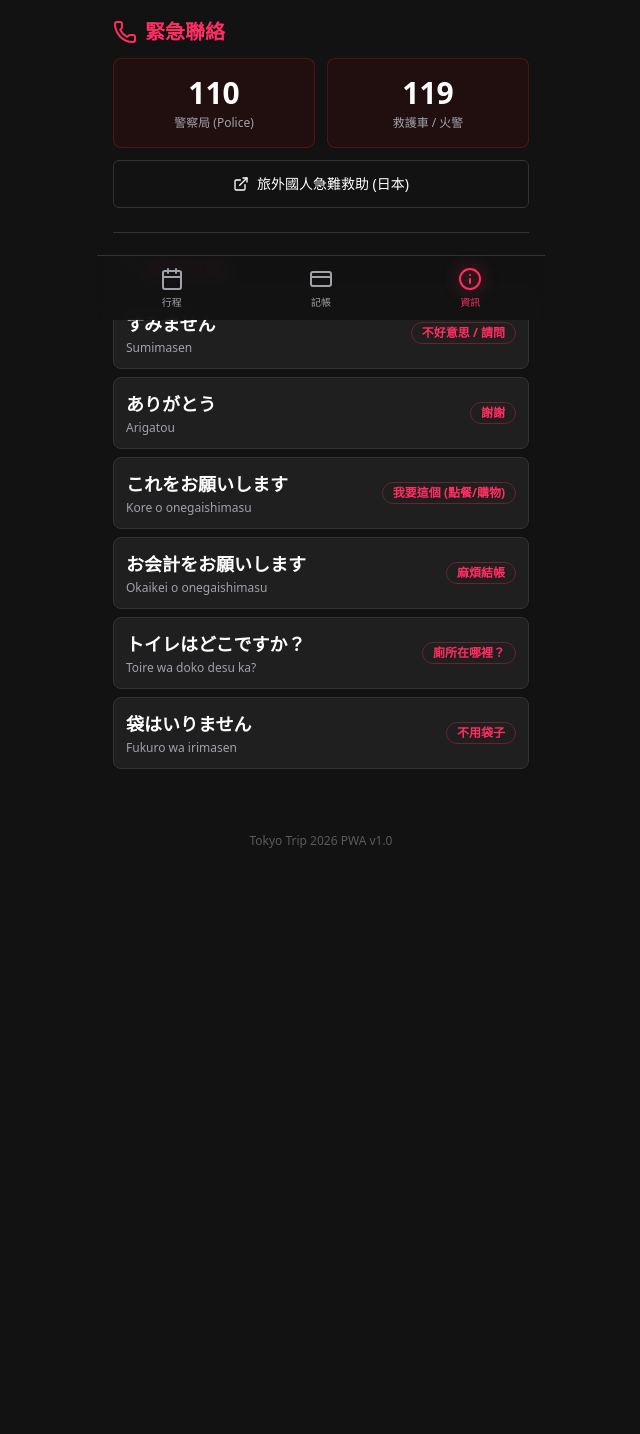
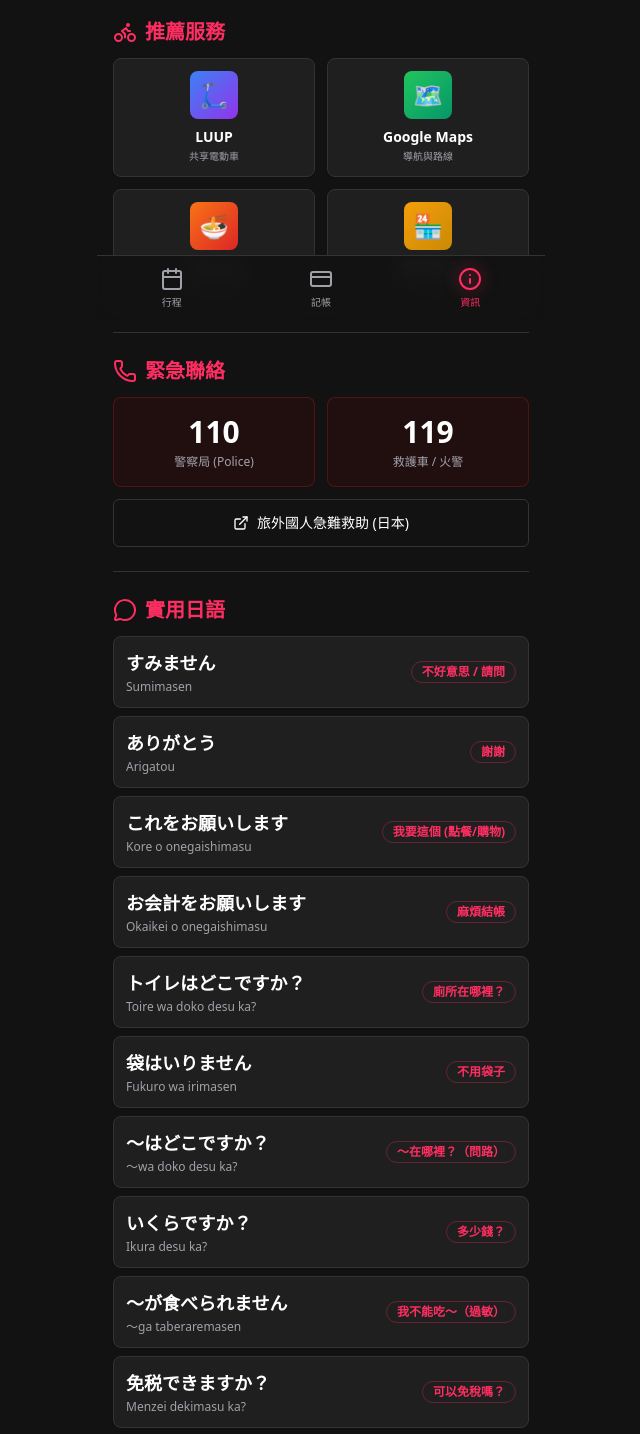
Before and after one commit to aazz0701/japan-tokyo-2026, a Next.js app: page /info in a window 1280 px wide. Shown: the part 480-1914 px from the top of the page, without its empty margins (319-959 px from the left). Before the commit the page ends 1545 px from the top, so only its background shows below. Built offline with nearby package versions, Linux system fonts and the light colour scheme.

Commit message:
更新了應用程式佈局檔案與資訊顯示元件，並同步更新快取。

```diff
--- a/app/layout.tsx
+++ b/app/layout.tsx
@@ -4,7 +4,7 @@ import "./globals.css";
 import { Suspense } from "react";
 import { usePathname, useRouter, useSearchParams } from "next/navigation";
 import { UserProvider } from "@/components/UserProvider";
-import { Calendar, CreditCard, ShoppingBag, Info } from "lucide-react";
+import { Calendar, CreditCard, Info } from "lucide-react";
 import { cn } from "@/lib/utils";
 // import { USERS } from "@/lib/constants";
 
--- a/components/InfoView.tsx
+++ b/components/InfoView.tsx
@@ -3,7 +3,7 @@
 import { Card, CardContent } from "@/components/ui/card";
 import { Button } from "@/components/ui/button";
 import { Badge } from "@/components/ui/badge";
-import { Phone, ExternalLink, MessageCircle, Calculator, ArrowRightLeft, TrainFront, Map, Lock, LogOut } from "lucide-react";
+import { Phone, ExternalLink, MessageCircle, Calculator, ArrowRightLeft, TrainFront, Map, Lock, LogOut, Bike } from "lucide-react";
 import { Separator } from "@/components/ui/separator";
 import { useState, useEffect } from "react";
 import { Input } from "@/components/ui/input";
@@ -21,6 +21,10 @@ export function InfoView() {
     const [password, setPassword] = useState("");
     const [tapCount, setTapCount] = useState(0);
 
+    // Phrase Card State
+    const [selectedPhrase, setSelectedPhrase] = useState<number | null>(null);
+    const [showPhraseCard, setShowPhraseCard] = useState(false);
+
     const twd = jpy ? Math.round(parseInt(jpy) * parseFloat(rate)) : 0;
     // const { theme, toggleTheme } = useUser(); // Moved to ItineraryView
 
@@ -31,6 +35,14 @@ export function InfoView() {
         { jp: "お会計をお願いします", romaji: "Okaikei o onegaishimasu", zh: "麻煩結帳" },
         { jp: "トイレはどこですか？", romaji: "Toire wa doko desu ka?", zh: "廁所在哪裡？" },
         { jp: "袋はいりません", romaji: "Fukuro wa irimasen", zh: "不用袋子" },
+        { jp: "〜はどこですか？", romaji: "〜wa doko desu ka?", zh: "〜在哪裡？（問路）" },
+        { jp: "いくらですか？", romaji: "Ikura desu ka?", zh: "多少錢？" },
+        { jp: "〜が食べられません", romaji: "〜ga taberaremasen", zh: "我不能吃〜（過敏）" },
+        { jp: "免税できますか？", romaji: "Menzei dekimasu ka?", zh: "可以免稅嗎？" },
+        { jp: "写真を撮ってもいいですか？", romaji: "Shashin o totte mo ii desu ka?", zh: "可以拍照嗎？" },
+        { jp: "道に迷いました", romaji: "Michi ni mayoimashita", zh: "我迷路了" },
+        { jp: "ネギ抜きでお願いします", romaji: "Negi nuki de onegaishimasu", zh: "請不要加蔥" },
+        { jp: "領収書をください", romaji: "Ryoushuusho o kudasai", zh: "請給我收據" },
     ];
 
     useEffect(() => {
@@ -150,6 +162,77 @@ export function InfoView() {
 
             <Separator className="bg-border" />
 
+            {/* 2.5 Recommended Services */}
+            <section className="space-y-3">
+                <h2 className="text-xl font-bold flex items-center gap-2 text-primary">
+                    <Bike className="w-6 h-6" /> 推薦服務
+                </h2>
+
+                <div className="grid grid-cols-2 gap-3">
+                    {/* LUUP */}
+                    <Card className="bg-card border-border hover:bg-muted/50 transition-colors cursor-pointer" onClick={() => window.open("https://luup.sc/", "_blank")}>
+                        <CardContent className="p-3">
+                            <div className="flex flex-col items-center text-center gap-2">
+                                <div className="w-12 h-12 rounded-lg bg-gradient-to-br from-blue-500 to-purple-600 flex items-center justify-center shrink-0 text-2xl">
+                                    🛴
+                                </div>
+                                <div>
+                                    <h3 className="font-bold text-sm text-foreground">LUUP</h3>
+                                    <p className="text-[10px] text-muted-foreground mt-0.5">共享電動車</p>
+                                </div>
+                            </div>
+                        </CardContent>
+                    </Card>
+
+                    {/* Google Maps */}
+                    <Card className="bg-card border-border hover:bg-muted/50 transition-colors cursor-pointer" onClick={() => window.open("https://www.google.com/maps?hl=zh-TW", "_blank")}>
+                        <CardContent className="p-3">
+                            <div className="flex flex-col items-center text-center gap-2">
+                                <div className="w-12 h-12 rounded-lg bg-gradient-to-br from-green-500 to-emerald-600 flex items-center justify-center shrink-0 text-2xl">
+                                    🗺️
+                                </div>
+                                <div>
+                                    <h3 className="font-bold text-sm text-foreground">Google Maps</h3>
+                                    <p className="text-[10px] text-muted-foreground mt-0.5">導航與路線</p>
+                                </div>
+                            </div>
+                        </CardContent>
+                    </Card>
+
+                    {/* Tabelog */}
+                    <Card className="bg-card border-border hover:bg-muted/50 transition-colors cursor-pointer" onClick={() => window.open("https://tabelog.com/", "_blank")}>
+                        <CardContent className="p-3">
+                            <div className="flex flex-col items-center text-center gap-2">
+                                <div className="w-12 h-12 rounded-lg bg-gradient-to-br from-orange-500 to-red-600 flex items-center justify-center shrink-0 text-2xl">
+                                    🍜
+                                </div>
+                                <div>
+                                    <h3 className="font-bold text-sm text-foreground">Tabelog</h3>
+                                    <p className="text-[10px] text-muted-foreground mt-0.5">美食評價</p>
+                                </div>
+                            </div>
+                        </CardContent>
+                    </Card>
+
+                    {/* Convenience Stores */}
+                    <Card className="bg-card border-border hover:bg-muted/50 transition-colors cursor-pointer" onClick={() => window.open("https://www.sej.co.jp/", "_blank")}>
+                        <CardContent className="p-3">
+                            <div className="flex flex-col items-center text-center gap-2">
+                                <div className="w-12 h-12 rounded-lg bg-gradient-to-br from-amber-500 to-yellow-600 flex items-center justify-center shrink-0 text-2xl">
+                                    🏪
+                                </div>
+                                <div>
+                                    <h3 className="font-bold text-sm text-foreground">便利商店</h3>
+                                    <p className="text-[10px] text-muted-foreground mt-0.5">7-11/全家</p>
+                                </div>
+                            </div>
+                        </CardContent>
+                    </Card>
+                </div>
+            </section>
+
+            <Separator className="bg-border" />
+
             {/* 2. Emergency */}
             <section className="space-y-3">
                 <h2 className="text-xl font-bold flex items-center gap-2 text-primary">
@@ -185,7 +268,8 @@ export function InfoView() {
                 <div className="grid gap-2">
                     {PHRASES.map((p, i) => (
                         <Card key={i} className="bg-card border-border active:bg-muted transition-colors cursor-pointer" onClick={() => {
-                            // Potential TTS feature here
+                            setSelectedPhrase(i);
+                            setShowPhraseCard(true);
                         }}>
                             <CardContent className="p-3 flex justify-between items-center">
                                 <div>
@@ -233,6 +317,39 @@ export function InfoView() {
                     </DialogFooter>
                 </DialogContent>
             </Dialog>
+
+            {/* Phrase Card Dialog */}
+            <Dialog open={showPhraseCard} onOpenChange={setShowPhraseCard}>
+                <DialogContent className="max-w-md">
+                    <DialogHeader>
+                        <DialogTitle className="text-center">實用日語</DialogTitle>
+                        <DialogDescription className="text-center text-xs">
+                            點擊可拿給對方看
+                        </DialogDescription>
+                    </DialogHeader>
+                    {selectedPhrase !== null && (
+                        <div className="py-8 px-4 space-y-6">
+                            {/* Large Japanese Text */}
+                            <div className="text-center">
+                                <div className="text-5xl font-black text-foreground mb-4 leading-tight">
+                                    {PHRASES[selectedPhrase].jp}
+                                </div>
+                                <div className="text-lg text-muted-foreground mb-2">
+                                    {PHRASES[selectedPhrase].romaji}
+                                </div>
+                                <div className="text-base text-primary font-bold">
+                                    {PHRASES[selectedPhrase].zh}
+                                </div>
+                            </div>
+                        </div>
+                    )}
+                    <DialogFooter>
+                        <Button variant="outline" onClick={() => setShowPhraseCard(false)} className="w-full">
+                            關閉
+                        </Button>
+                    </DialogFooter>
+                </DialogContent>
+            </Dialog>
         </div>
     );
 }
```
